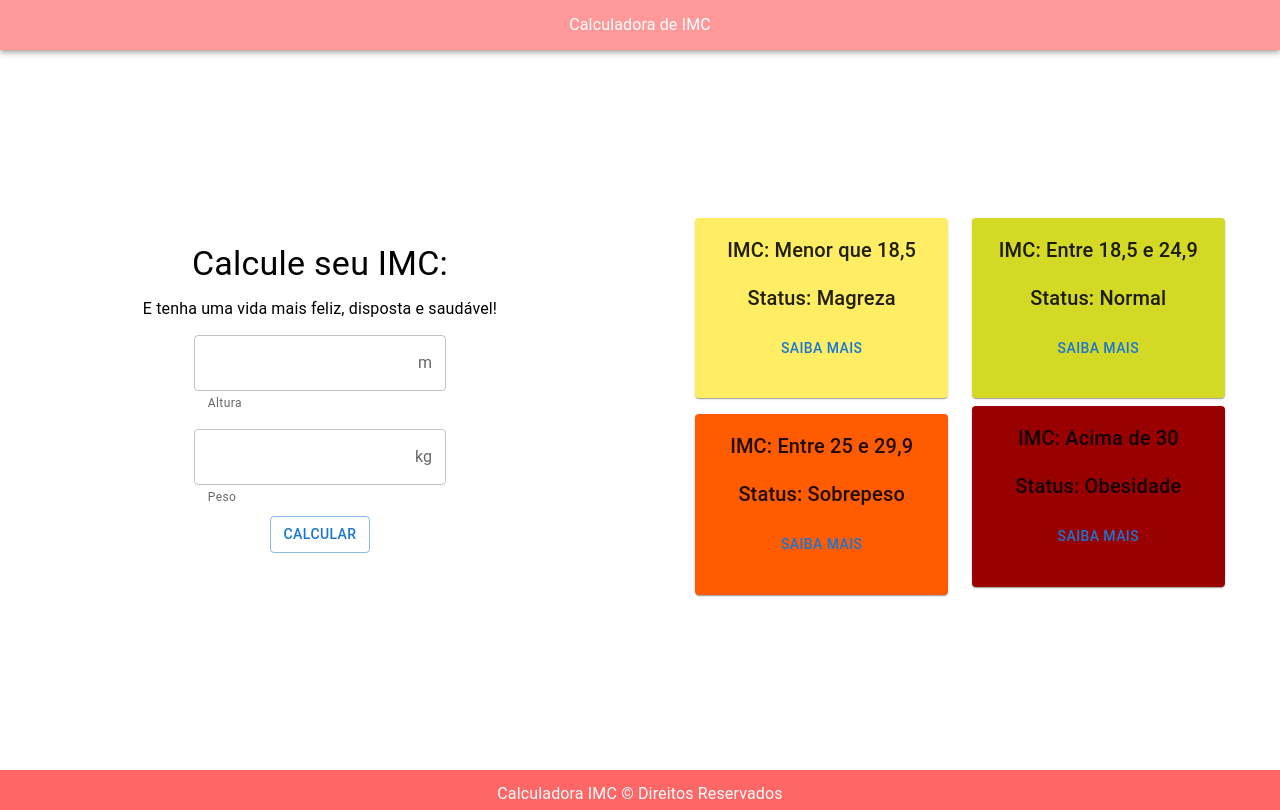
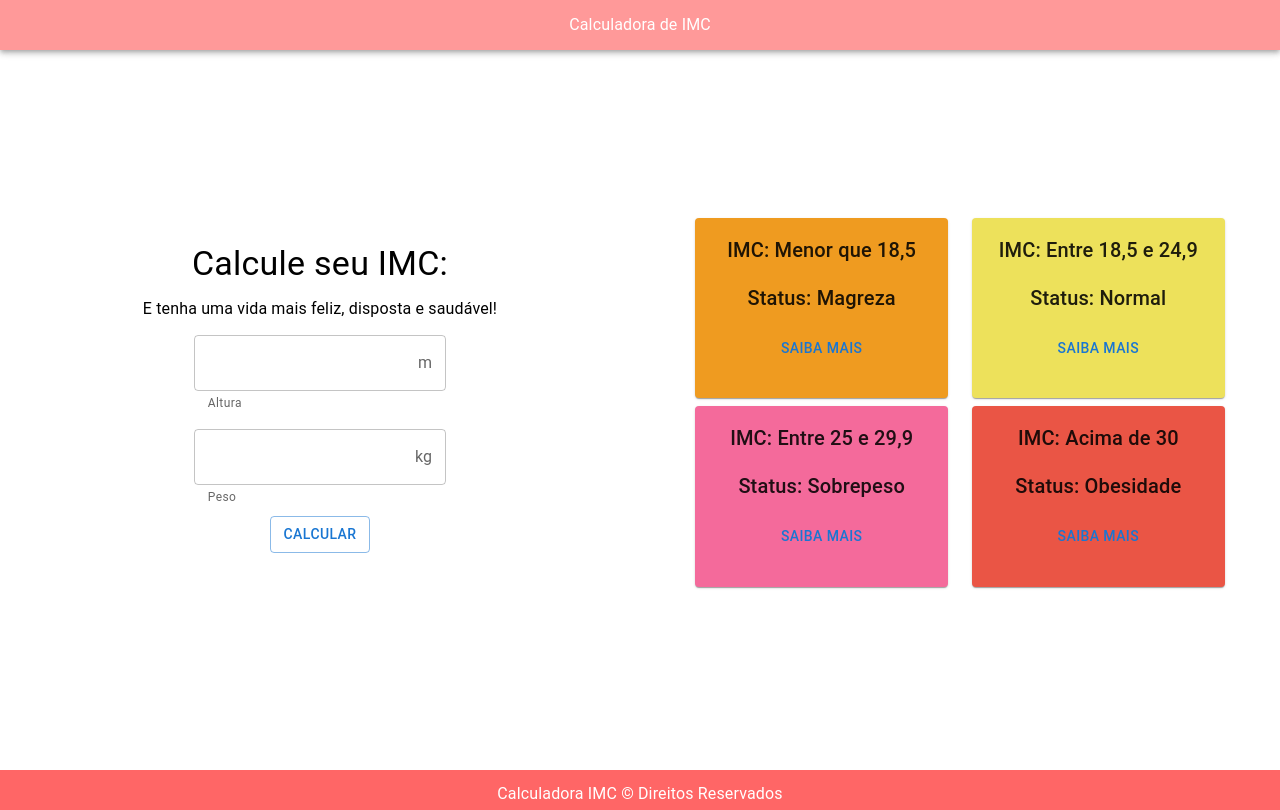
Before and after one commit to rhamonreisguedes/imc, a React (Create React App) app: page / in a window 1280 px wide. Built offline with nearby package versions, Linux system fonts and the light colour scheme; the HTML template or start-up script is replaced by a standard one.

Commit message:
change of color pallet

```diff
--- a/src/components/IBCTable.tsx
+++ b/src/components/IBCTable.tsx
@@ -14,31 +14,32 @@ const IBCTable = ( props: Props) => {
       style={{ display: "flex", alignItems: "center", justifyContent:"center" }}
       rowSpacing={1}
       columnSpacing={{ xs: 1, sm: 2, md: 3 }}
+      mb={2}
     >
       <Grid item xs={10} md={5}>
         <CardComponent
-          color={"#FFEE63"}
+          color={"#ef9b20"}
           title={"Menor que 18,5"}
           text={"Magreza"}
         ></CardComponent>
       </Grid>
       <Grid item xs={10} md={5}>
         <CardComponent
-          color={"#D4D925"}
+          color={"#ede15b"}
           title={"Entre 18,5 e 24,9"}
           text={"Normal"}
         ></CardComponent>
       </Grid>
       <Grid item xs={10} md={5}>
         <CardComponent
-          color={"#FF5B00"}
+          color={"#f46a9b"}
           title={"Entre 25 e 29,9"}
           text={"Sobrepeso"}
         ></CardComponent>
       </Grid>
-      <Grid item xs={10} md={5} style={{marginBottom: '1em'}}>
+      <Grid item xs={10} md={5}>
         <CardComponent
-          color={"#990000"}
+          color={"#ea5545"}
           title={"Acima de 30"}
           text={"Obesidade"}
         ></CardComponent>
```
